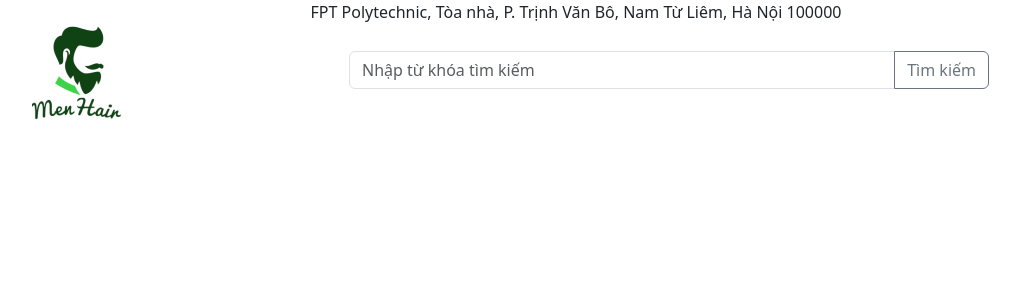
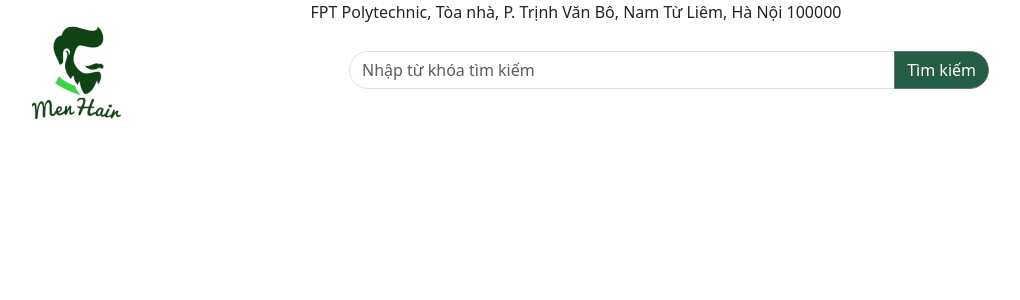
Before and after one commit to Dan9Gooseman/DuAn1, a PHP site: page /MenHair/header.html in a window 1280 px wide. Shown: the top 300 px of the page, without its empty margins (64-1084 px from the left). Run offline with PHP 8.4, Linux system fonts and the light colour scheme; some libraries are stand-ins or nearby versions.

Commit message:
update to chuc file va header

```diff
--- a/header.html
+++ b/MenHair/header.html
@@ -20,9 +20,9 @@
                 <button type="submit" value="search">Tìm kiếm</button>
             </div> -->
             <div class="header-search-bar">
-                <div class="input-group mb-2">
-                    <input type="text" class="form-control shadow-none" placeholder="Nhập từ khóa tìm kiếm" aria-label="Recipient's username" aria-describedby="button-addon2">
-                    <button class="btn btn-outline-secondary" type="button" id="button-addon2">Tìm kiếm</button>
+                <div class="input-group mb-2 relative">
+                    <input type="text" class="form-control shadow-none padding-left radius-1" placeholder="Nhập từ khóa tìm kiếm" aria-label="Recipient's username" aria-describedby="button-addon2">
+                    <button class="btn btn-outline-secondary background radius-2" type="button" id="button-addon2">Tìm kiếm</button>
                 </div>
             </div>
             <div class="header-user-cart">
--- a/assets/css/header.css
+++ b/assets/css/header.css
@@ -17,18 +17,13 @@
     /* position: relative; */
     width:40rem;
 }
-/* .header .header-main .header-search-bar i{
-    position: absolute;
-    left:0.5rem;
-    top:1.25rem;
-} */
-/* .header .header-main .header-search-bar input{
-    width:25rem;
-    height:2.5rem;
-    padding-left:2rem;
-    border-radius: 1.25rem 0 0 1.25rem;
-} */
-/* .header .header-main .header-search-bar button{
-    width:5rem;
-    height:2.5rem;
-} */
+.background{
+    background-color: #255C45 !important;
+    color:white !important;
+}
+.radius-1{
+    border-radius: 2rem 0 0 2rem !important;
+}
+.radius-2{
+    border-radius:0 2rem 2rem 0 !important;
+}
```
Also changed, not shown: index.html (added).
